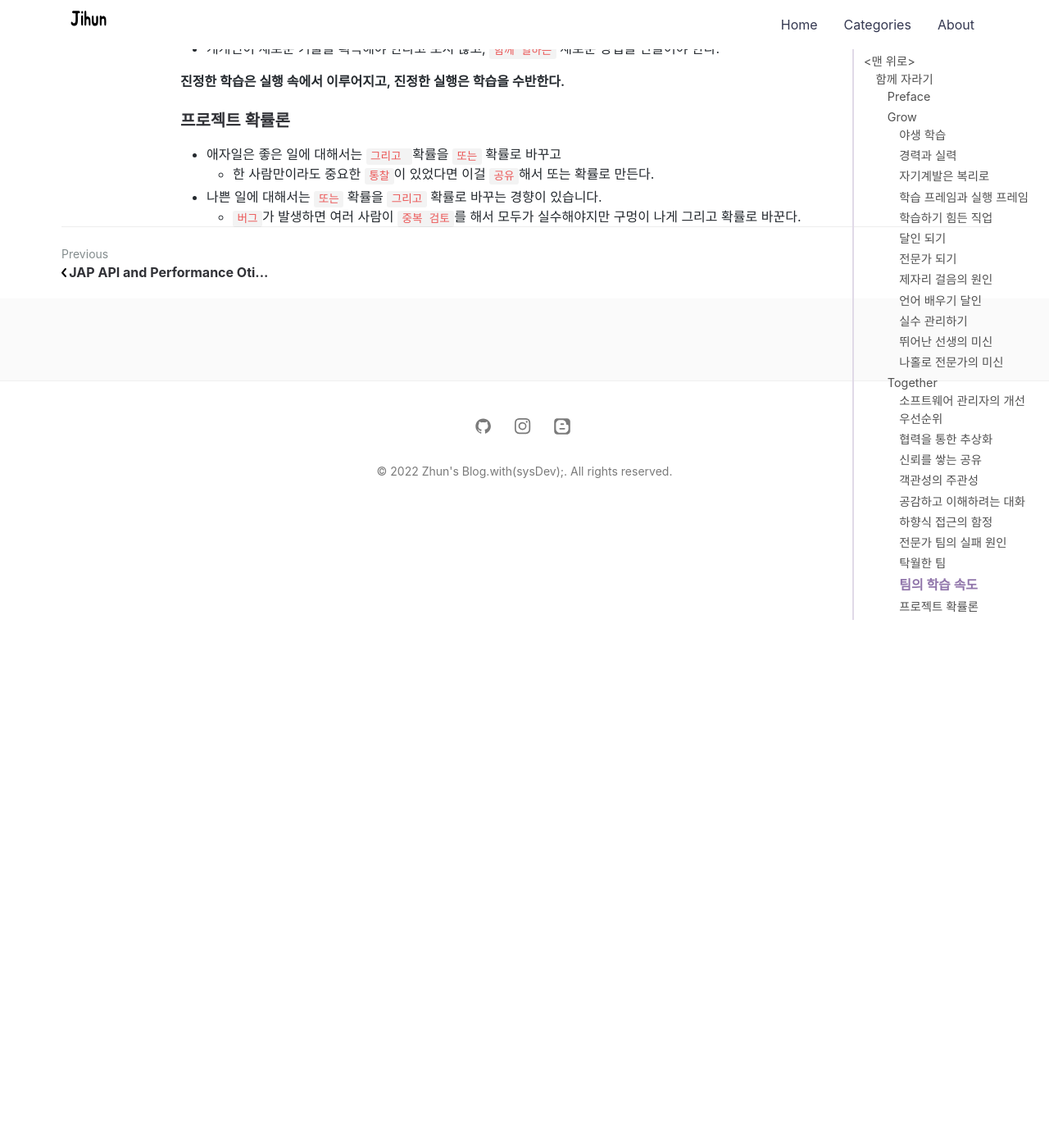
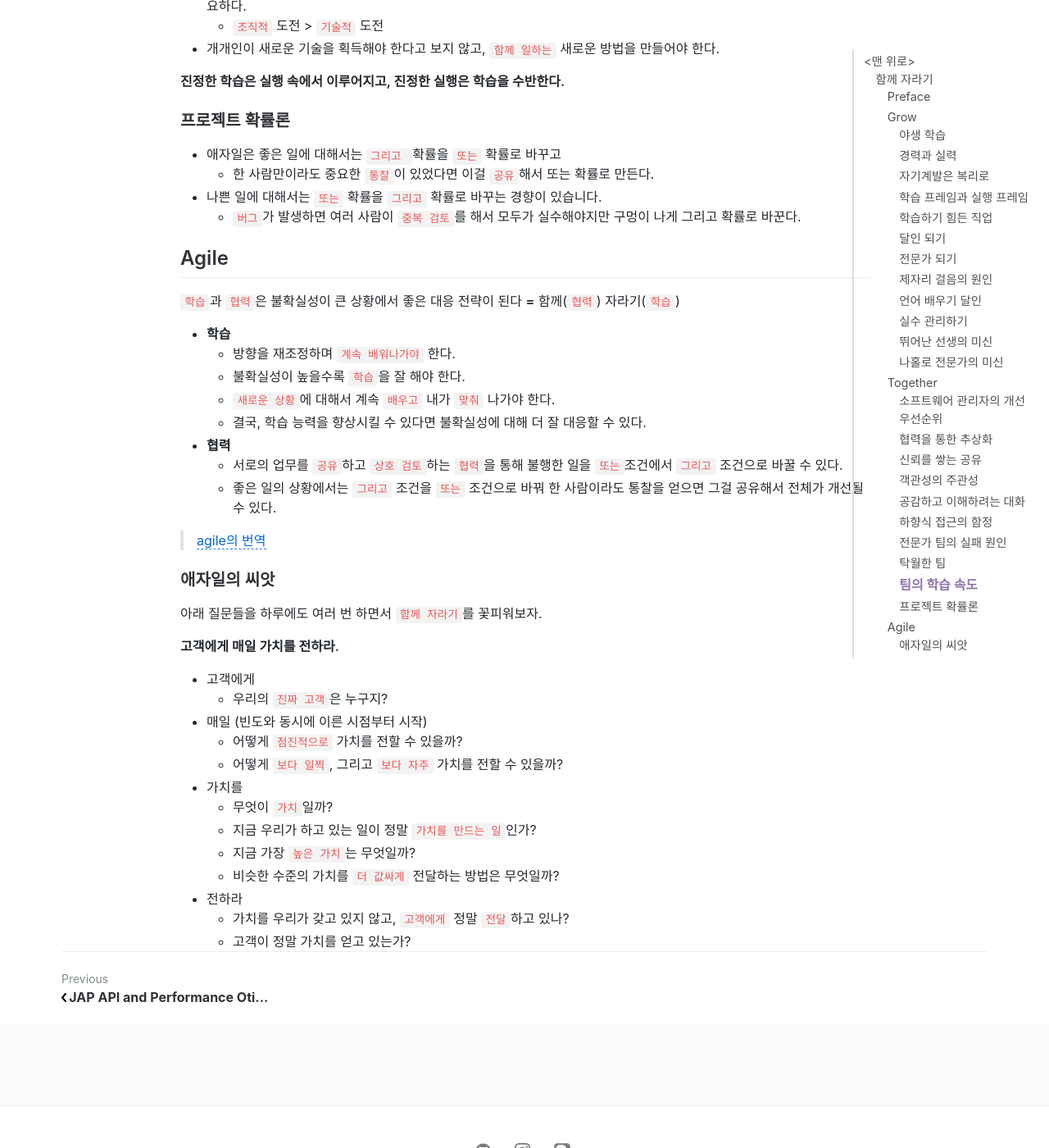
Before and after one commit to jihunparkme/jihunparkme.github.io, a Jekyll site: the page built from _posts/2022-05-25-Growing-Up-Together.md, in a window 1280 px wide and 1400 px high, scrolled down 10382 px. Shown: the whole window at 82% size. Built offline with Jekyll 4.4.1, drawn with Linux system fonts in a browser that asks for light colours; nearby versions of some CDN libraries; comment, search, counter and statistics services are not loaded; some of the changed text lies outside the part shown.

Commit message:
add: 애자일의 씨앗

```diff
--- a/_posts/2022-05-25-Growing-Up-Together.md
+++ b/_posts/2022-05-25-Growing-Up-Together.md
@@ -379,3 +379,38 @@ featured-img: growing-up-together
   - 한 사람만이라도 중요한 `통찰`이 있었다면 이걸 `공유`해서 또는 확률로 만든다.
 - 나쁜 일에 대해서는 `또는` 확률을 `그리고` 확률로 바꾸는 경향이 있습니다.
   - `버그`가 발생하면 여러 사람이 `중복 검토`를 해서 모두가 실수해야지만 구멍이 나게 그리고 확률로 바꾼다.
+
+## Agile
+
+`학습`과 `협력`은 불확실성이 큰 상황에서 좋은 대응 전략이 된다 **=** 함께(`협력`) 자라기(`학습`)
+
+- **학습**
+  - 방향을 재조정하며 `계속 배워나가야` 한다.
+  - 불확실성이 높을수록 `학습`을 잘 해야 한다.
+  - `새로운 상황`에 대해서 계속 `배우고` 내가 `맞춰` 나가야 한다.
+  - 결국, 학습 능력을 향상시킬 수 있다면 불확실성에 대해 더 잘 대응할 수 있다.
+- **협력**
+  - 서로의 업무를 `공유`하고 `상호 검토`하는 `협력`을 통해 불행한 일을 `또는`조건에서 `그리고` 조건으로 바꿀 수 있다.
+  - 좋은 일의 상황에서는 `그리고` 조건을 `또는` 조건으로 바꿔 한 사람이라도 통찰을 얻으면 그걸 공유해서 전체가 개선될 수 있다.
+
+> [agile의 번역](http://agile.egloos.com/4368289)
+
+### 애자일의 씨앗
+
+아래 질문들을 하루에도 여러 번 하면서 `함께 자라기`를 꽃피워보자.
+
+**고객에게 매일 가치를 전하라.**
+
+- 고객에게
+  - 우리의 `진짜 고객`은 누구지?
+- 매일 (빈도와 동시에 이른 시점부터 시작)
+  - 어떻게 `점진적으로` 가치를 전할 수 있을까?
+  - 어떻게 `보다 일찍`, 그리고 `보다 자주` 가치를 전할 수 있을까?
+- 가치를
+  - 무엇이 `가치`일까?
+  - 지금 우리가 하고 있는 일이 정말 `가치를 만드는 일`인가?
+  - 지금 가장 `높은 가치`는 무엇일까?
+  - 비슷한 수준의 가치를 `더 값싸게` 전달하는 방법은 무엇일까?
+- 전하라
+  - 가치를 우리가 갖고 있지 않고, `고객에게` 정말 `전달`하고 있나?
+  - 고객이 정말 가치를 얻고 있는가?
```
